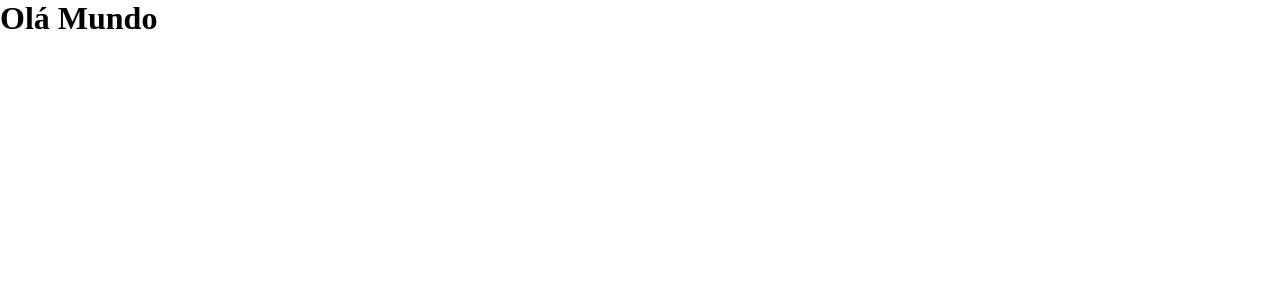
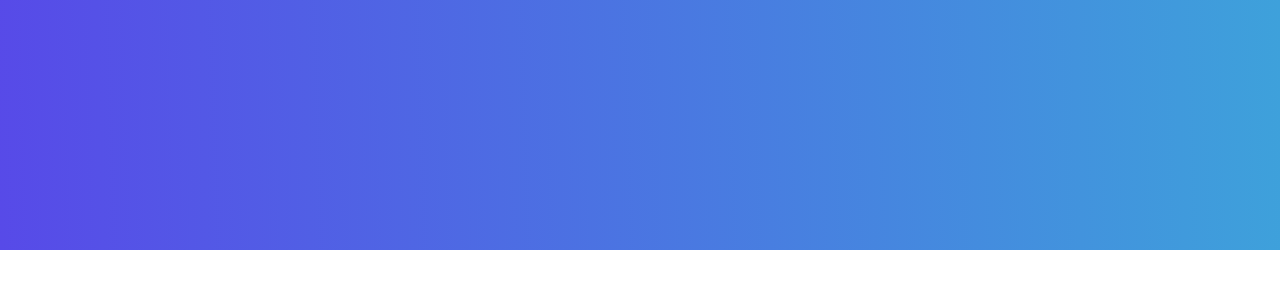
Before and after one commit to 4ugust0/Portfolio, a Next.js app in the folder blog-simples/client/: page / in a window 1280 px wide. Shown: the top 300 px of the page. Built offline with nearby package versions, Linux system fonts and the light colour scheme.

Commit message:
Configurações front-end

```diff
--- a/blog-simples/client/src/_assets/globalStyle.ts
+++ b/blog-simples/client/src/_assets/globalStyle.ts
@@ -8,4 +8,12 @@ export default createGlobalStyle`
         box-sizing: border-box;
     }
 
+    :root{
+        --margin-center: 56.25rem;
+        --section-one-height: 15.625rem;
+        --section-two-card-news-height: 12.188rem;
+        --section-two-card-news-top: 21.875rem;
+        --section-two-card-news-radius: 0.313rem;
+    }
+
 `;
--- /dev/null
+++ b/blog-simples/client/src/components/Header/index.tsx
@@ -0,0 +1,12 @@
+import React from "react";
+import Theme from "../../helpers/theme";
+
+import { Background } from "./style";
+
+export const Header: React.FC = () => {
+  return (
+    <Theme>
+      <Background></Background>
+    </Theme>
+  );
+};
--- /dev/null
+++ b/blog-simples/client/src/components/Header/style.ts
@@ -0,0 +1,11 @@
+import styled from "styled-components";
+
+export const Background = styled.section`
+  width: 100%;
+  height: var(--section-one-height);
+  background: linear-gradient(
+    88.27deg,
+    ${({ theme: { Palette } }) => Palette.background_grad_1} 0%,
+    ${({ theme: { Palette } }) => Palette.background_grad_2} 100%
+  );
+`;
--- /dev/null
+++ b/blog-simples/client/src/helpers/interfaces.tsx
@@ -0,0 +1,3 @@
+export interface WrapperElements {
+  children?: JSX.Element | JSX.Element[] | React.ReactNode;
+}
--- /dev/null
+++ b/blog-simples/client/src/helpers/theme.tsx
@@ -0,0 +1,21 @@
+import { ThemeProvider } from "styled-components";
+import { WrapperElements } from "./interfaces";
+
+export const Themes = {
+  Palette: {
+    body: 'rgba(243, 245, 247, 1)',
+    brand: 'rgba(255, 255, 255, 1)',
+    background_grad_1: "rgba(87, 74, 232, 1)",
+    background_grad_2: "rgba(62, 161, 219, 1)",
+    card_news: 'rgba(255, 255, 255, 1)',
+    like: 'rgba(87, 74, 232, 1)',
+    title: 'rgba(26, 32, 44, 1)',
+    text: 'rgba(113, 113, 113, 1)',
+  },
+};
+
+const Theme = ({ children }: WrapperElements) => (
+  <ThemeProvider theme={Themes}>{children}</ThemeProvider>
+);
+
+export default Theme;
--- a/blog-simples/client/src/pages/index.tsx
+++ b/blog-simples/client/src/pages/index.tsx
@@ -1,5 +1,6 @@
 import type { NextPage } from "next";
 import Head from "next/head";
+import { Header } from "../components/Header";
 
 const Home: NextPage = () => {
   return (
@@ -13,7 +14,7 @@ const Home: NextPage = () => {
       </Head>
 
       <main>
-        <h1>Olá Mundo</h1>
+        <Header />
       </main>
     </div>
   );
```
Also changed, not shown: blog-simples/client/src/components/_addOns/centralization.ts (added, +7 -0 lines), 1 other file (tests, documents, lock files or other folders).
